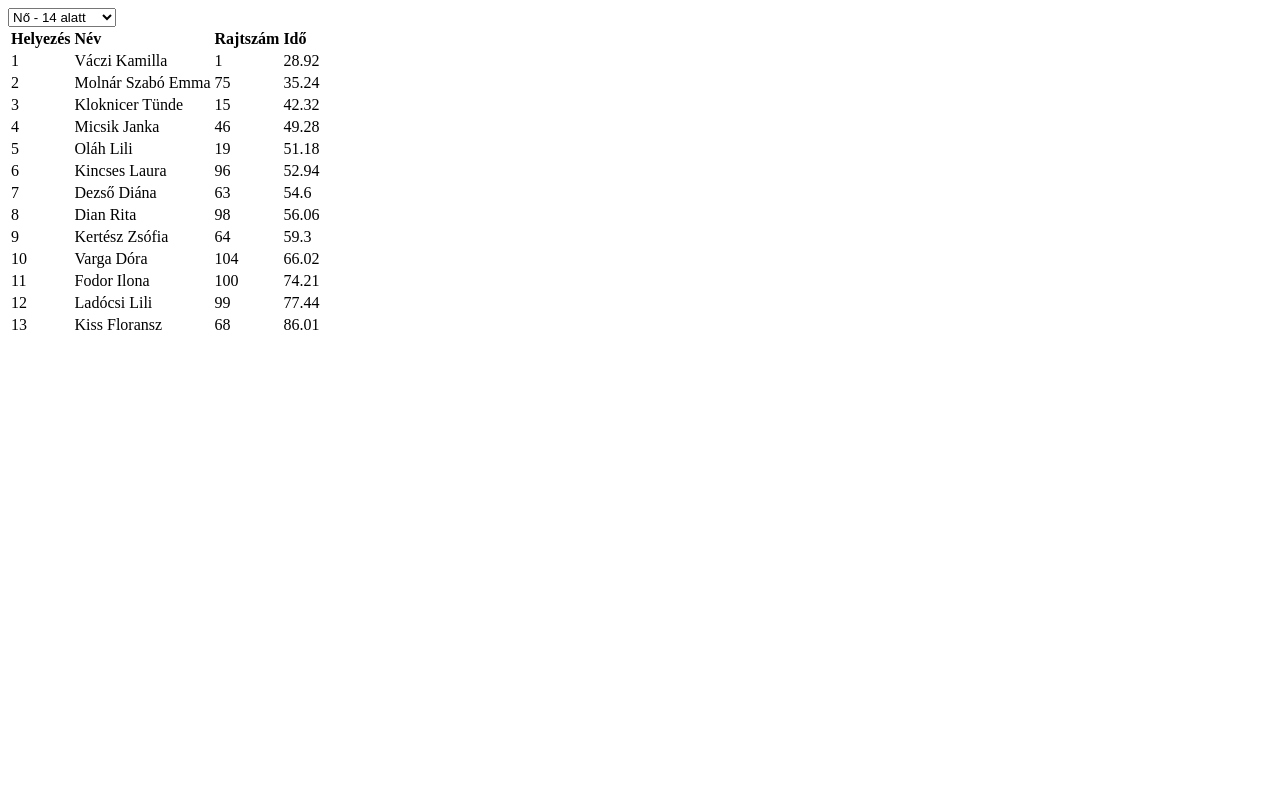
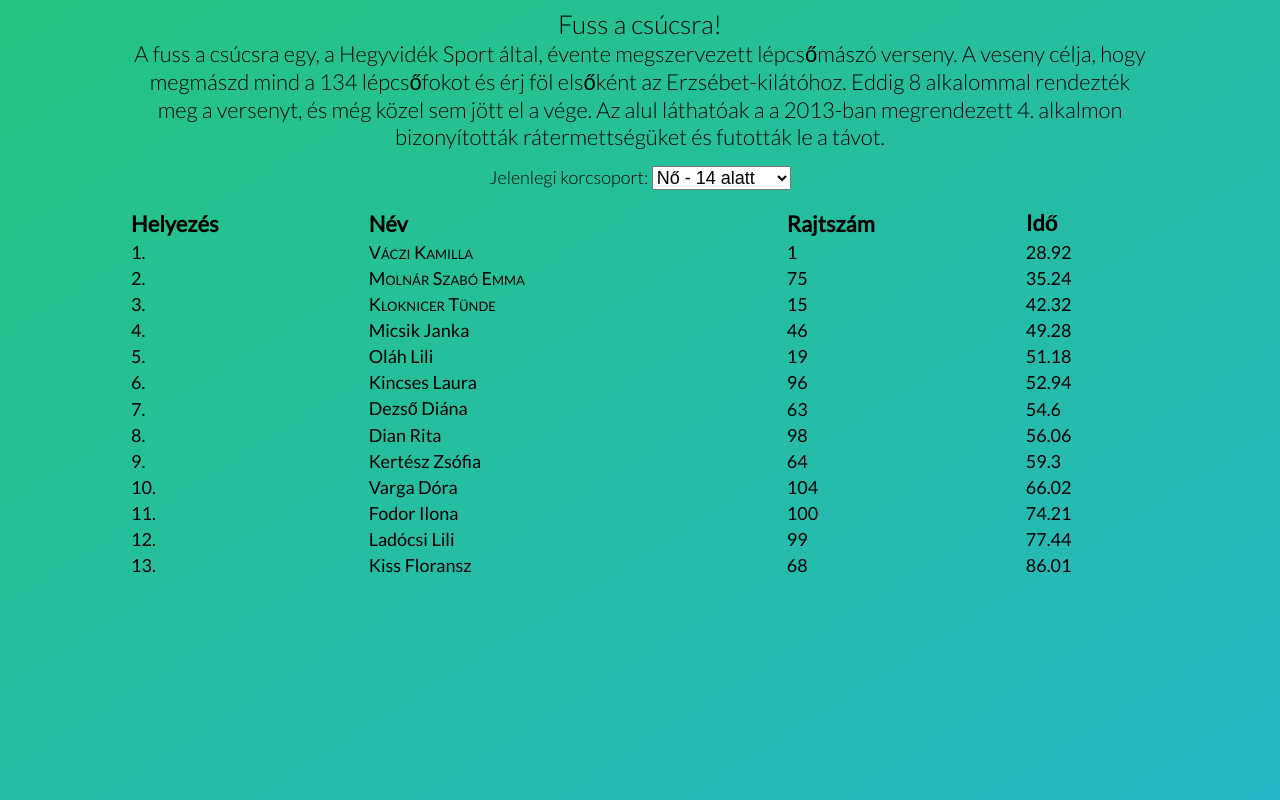
Before and after one commit to szalaybalazs/letscode-projects, a plain HTML site: page fuss-a-csucsra-2013-eredmenyek/index.html in a window 1280 px wide. Drawn offline with Linux system fonts and the light colour scheme.

Commit message:
styling done

```diff
--- a/fuss-a-csucsra-2013-eredmenyek/index.html
+++ b/fuss-a-csucsra-2013-eredmenyek/index.html
@@ -2,13 +2,65 @@
 	<head>
 		<meta charset="UTF-8" />
 		<title>Fuss a csúcsra eredmények - 2013</title>
-		<link rel="stylesheet" href="./main.css">
-
+		<link href="https://fonts.googleapis.com/css?family=Lato:400,300|Roboto:400,700,700i" rel="stylesheet">
+		<style>
+			body{
+				background: linear-gradient(to bottom right, #25c481, #25b7c4);
+				transition: 1s;
+			}
+			div.title{
+				font-size: 26px;
+				font-family: 'Lato', sans-serif;
+				font-weight: 300;
+				text-align: center;
+			}
+			p{
+				font-family: 'Lato', sans-serif;
+				font-size: 22px;
+				font-weight: 300;
+				text-align: center;
+				width: 80vw;
+				display: block;
+				margin: auto;
+			}
+			div.final > table {
+				width: 80vw;
+				font-size: 18px;
+				font-family: 'Roboto', sans-serif;
+				font-family: 'Lato', sans-serif;
+				margin: auto;
+			}
+			div.final > div.options{
+				width: 80vw;
+				margin: 16px auto;
+				font-size: 18px;
+				text-align: center;
+				font-family: 'Lato', sans-serif;
+				font-weight: 300
+			}
+			select{
+				font-size: 18px
+			}
+			tr:nth-of-type(1){
+				font-size: 22px;
+			}
+			tr:nth-child(-n+4):not(:nth-of-type(1)){
+				font-variant: small-caps;
+			}
+		</style>
 	</head>
 	<body>
-		<div class="header"></div>
+		<div class="header">
+			<div class="title">
+				Fuss a csúcsra!
+			</div>
+			<p>
+				A fuss a csúcsra egy, a Hegyvidék Sport által, évente megszervezett lépcsőmászó verseny. A veseny célja, hogy megmászd mind a 134 lépcsőfokot és érj föl elsőként az Erzsébet-kilátóhoz. Eddig 8 alkalommal rendezték meg a versenyt, és még közel sem jött el a vége. Az alul láthatóak a a 2013-ban megrendezett 4. alkalmon bizonyították rátermettségüket és futották le a távot.
+			</p>
+		</div>
 		<div class="final">
 			<div class="options">
+				Jelenlegi korcsoport:
 				<select id="category" onchange="optionchange()">
 					<option value="0">Nő - 14 alatt</option>
 					<option value="1">Nő - 14-18</option>
@@ -16,6 +68,7 @@
 					<option value="3">Férfi - 14 alatt</option>
 					<option value="4">Férfi - 14-18</option>
 					<option value="5">Férfi - 18 felett</option>
+					<option value="6" disabled>Kenguru</option>
 				</select>
 			</div>
 			<table id="runners"></table>
--- a/fuss-a-csucsra-2013-eredmenyek/index.js
+++ b/fuss-a-csucsra-2013-eredmenyek/index.js
@@ -1,51 +1,63 @@
-const categories = [
-	"Nő - 14 alatt",
-	"Nő - 14-18",
-	"Nő - 18 felett",
-	"Férfi - 14 alatt",
-	"Férfi - 14-18",
-	"Férfi - 18 felett",
-]
+//A táblázat frissítő funkció elkészítése
+const futok_frissités = function(category){
+
+	//létrehozom a táblázatot tartalmazó változót (variable)
+	const table = document.getElementById("runners")
+
+	//"kitakarítom a táblázatot" - kitörlöm a tartalmát
+	table.innerHTML = ""
+
+	//kiválasztom a jelelegi futókat a funkció argumentumából
+	//a kiválasztott futókat belerakom egy felülírhatatlan változóba
+	const futok = runners[category]
+
+	//létrehozom a táblázat első sorát
+	var fejlec = table.insertRow(0)
 
 
+	//Létrehozom a különböző cellákat az adott sorban
+	var fejlec_helyezet = fejlec.insertCell(0)
+	//Létrehozom a cella tartalmát html kódolással
+	fejlec_helyezet.innerHTML = "<strong>Helyezés</strong>"
+	//ugyan ez még néhányszor:
+	var fejlec_nev = fejlec.insertCell(1)
+	fejlec_nev.innerHTML = "<strong>Név</strong>"
+	//..
+	var fejlec_rajtszam = fejlec.insertCell(2)
+	fejlec_rajtszam.innerHTML = "<strong>Rajtszám</strong>"
+	//..
+	var header_ido = fejlec.insertCell(3)
+	header_ido.innerHTML = "<strong>Idő</strong>"
 
 
-const updatetable = function(category){
-	const table = document.getElementById("runners")
-	table.innerHTML = ""
+	//létrehozok egy for loopot, egy olyan funkció ami ddig fut le, ameddig a benne megadott állítás igaz
+	//jelen esetben létrehozom az i változot, megmondom neki, hogy addig fusson, amíg kevesebb mint ahány jelenlegi futó van, és minden kör elött adjon hozzá 1-et
+	for (var i = 0; i < futok.length; i++) {
 
-	const categoryrunners = runners[category]
-	console.log(categoryrunners)
-	var header = table.insertRow(0)
+		//a fönt már leírt módon létrehozom az összes sort
+		//a let egy olyan változó, ami csak ezen a "szinten" és ez alatt, ebben a scopeban használható
+		let sor = table.insertRow(i + 1)
 
-	var header_place = header.insertCell(0)
-	header_place.innerHTML = "<strong>Helyezés</strong>"
+		//egyben az összes cella megnevezése, ezúttal angolul
+		let place = sor.insertCell(0)
+		let name = sor.insertCell(1)
+		let index = sor.insertCell(2)
+		let time = sor.insertCell(3)
 
-	var header_name = header.insertCell(1)
-	header_name.innerHTML = "<strong>Név</strong>"
-
-	var header_index = header.insertCell(2)
-	header_index.innerHTML = "<strong>Rajtszám</strong>"
-
-	var header_time = header.insertCell(3)
-	header_time.innerHTML = "<strong>Idő</strong>"
-
-	for (var i = 0; i < categoryrunners.length; i++) {
-		var row = table.insertRow(i + 1)
-		var place = row.insertCell(0)
-		place.innerHTML = i + 1
-		var name = row.insertCell(1)
-		var index = row.insertCell(2)
-		var time = row.insertCell(3)
-		name.innerHTML = categoryrunners[i].Név
-		index.innerHTML = categoryrunners[i].Rajtszám
-		time.innerHTML = categoryrunners[i].Időeredmény
+		//az i változó a loopon belül mindenhol lekérhető, jelen esetben az írja ki a versenyző helyezését
+		place.innerHTML = i + 1 + "."
+		name.innerHTML = futok[i].Név
+		index.innerHTML = futok[i].Rajtszám
+		time.innerHTML = futok[i].Időeredmény
 	}
 }
+//táblázat frissítésa az oldal betöltésekor
+futok_frissités(0)
 
-updatetable(0)
-
+//a selectre rakott változásfigyelő elkészítése
 const optionchange = function(){
+	//kategória leolvasása
 	const category = document.getElementById('category').value
-	updatetable(category)
+	//táblázat frissítése a fönt leolvasott kategóriával
+	futok_frissités(category)
 }
```
